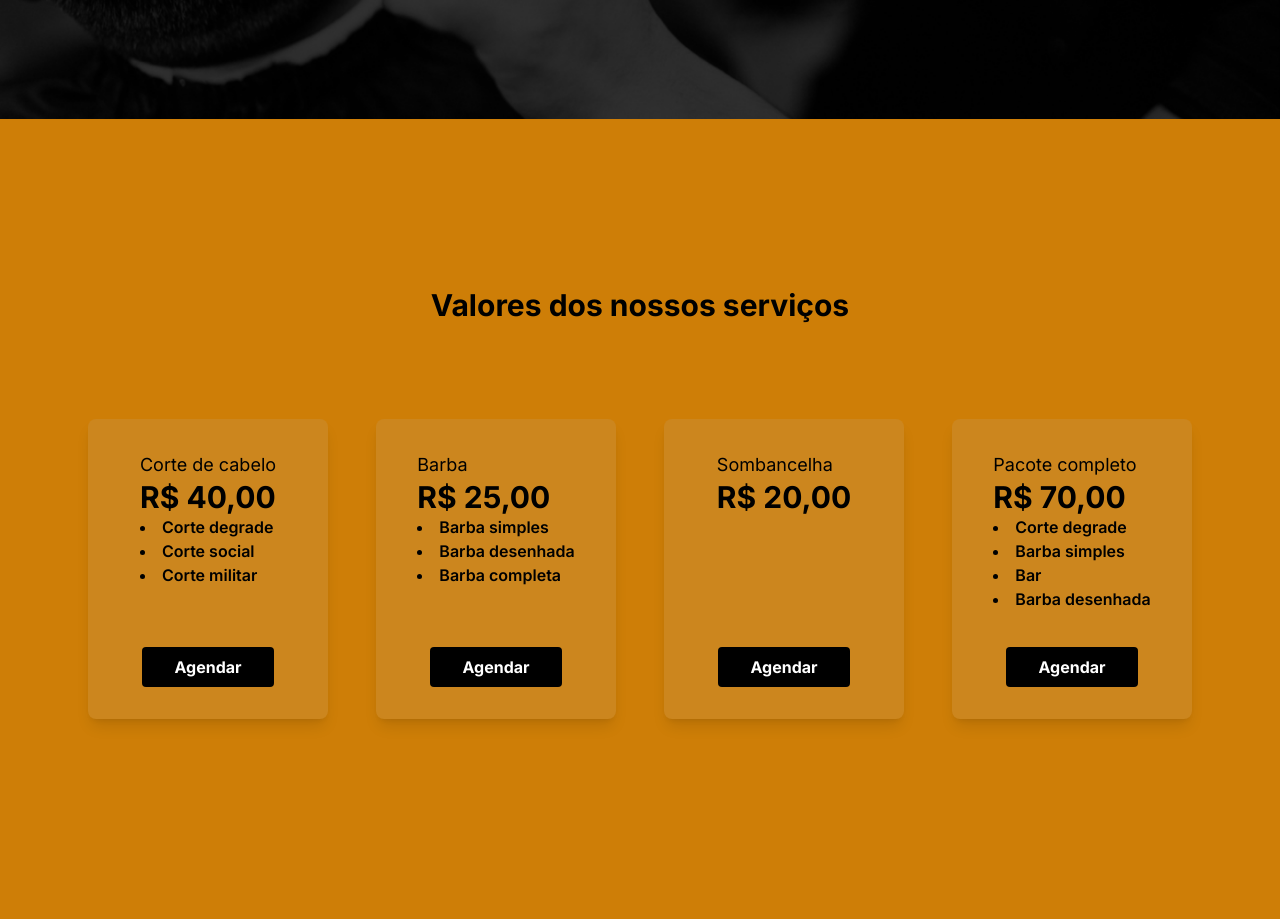
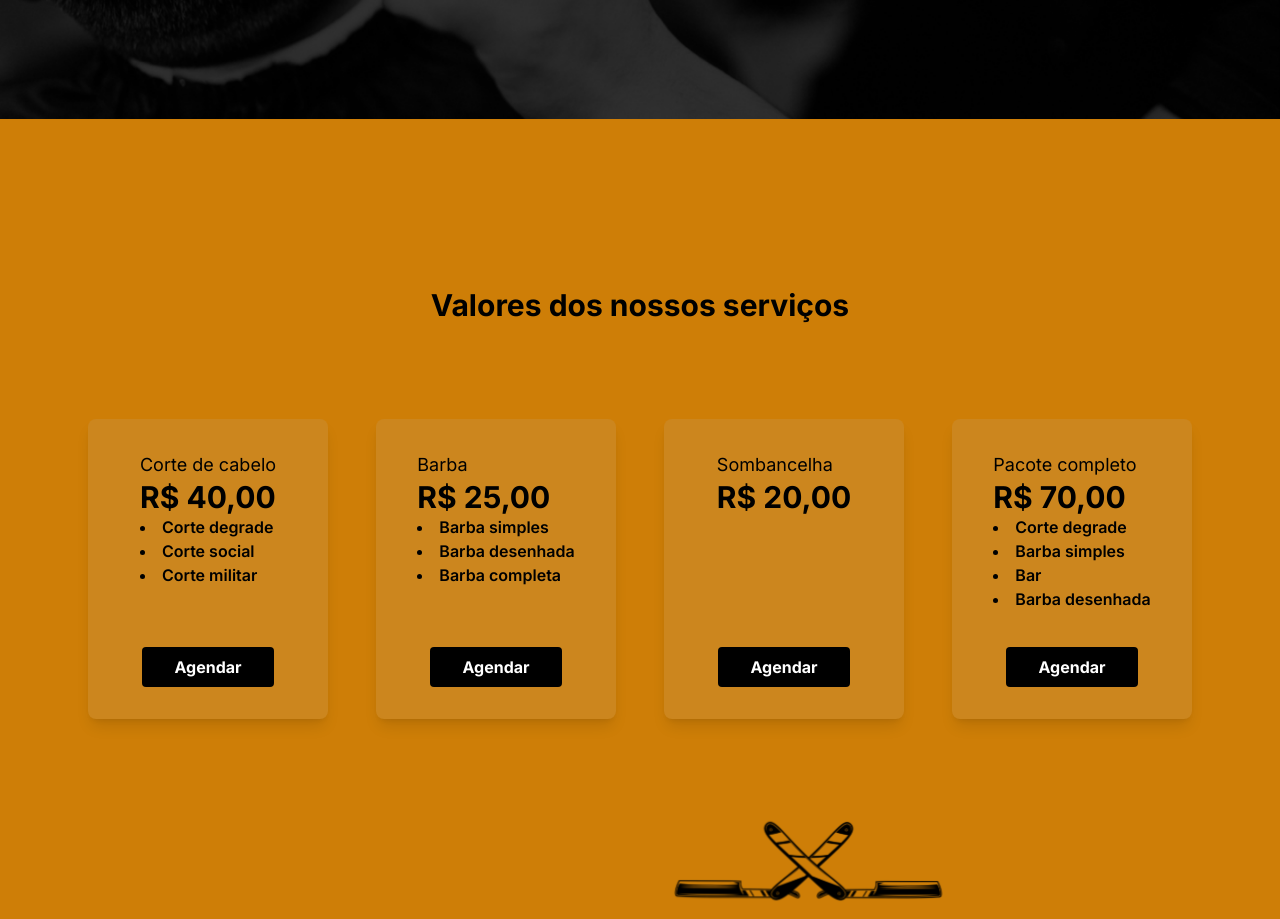
Before and after one commit to Michelprj/ClickBeard_Michel_Pereira, a Next.js app in the folder frontend/: page / in a window 1280 px wide. Shown: the part 681-1600 px from the top of the page. Built offline with nearby package versions, Linux system fonts and the light colour scheme; no server answers.

Commit message:
feat: image added to the prices page

```diff
--- a/frontend/src/app/page.tsx
+++ b/frontend/src/app/page.tsx
@@ -35,7 +35,7 @@ export default function Home() {
         </div>
       </section>
 
-      <section id="values" className="flex min-h-screen flex-col justify-around items-start bg-[var(--primary-color)]">
+      <section id="values" className="flex min-h-screen flex-col justify-around items-start bg-[var(--primary-color)] relative">
         <div className="flex flex-col justify-center px-6 md:px-20 lg:px-8 w-full space-y-16 py-20">
           <h1 className="text-2xl lg:text-3xl font-bold text-black text-center">Valores dos nossos serviços</h1>
 
@@ -63,7 +63,7 @@ export default function Home() {
               )
             )}
           </div>
-
+          <Image src="/razor-values.svg" alt="Image razor" width={300} height={300} className="absolute bottom-0 right-0 xl:right-80"/>
         </div>
       </section>
     </main>
```
Also changed, not shown: frontend/public/razor-values.svg (added).
